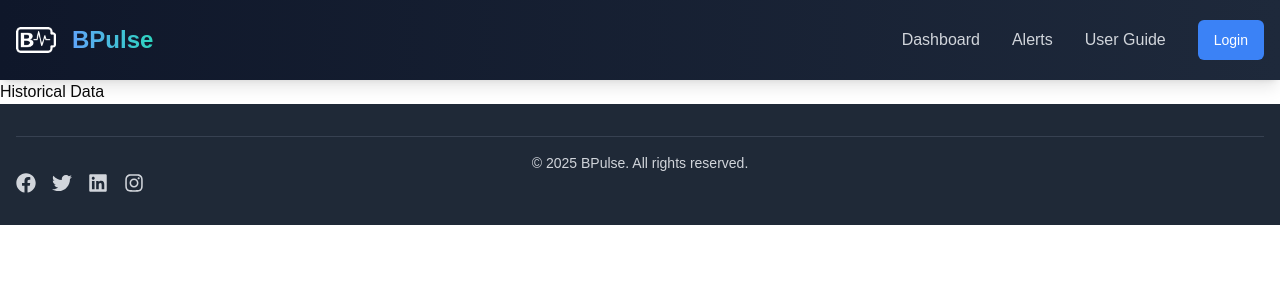
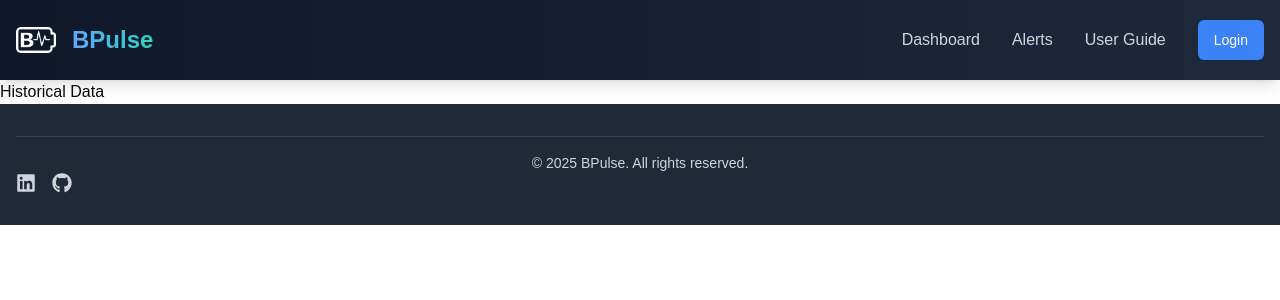
Before and after one commit to sumira/BPulse, a Next.js app: page /historical-data in a window 1280 px wide. Shown: the top 300 px of the page. Built offline with nearby package versions, Linux system fonts and the light colour scheme.

Commit message:
Update footer component to remove unused icons and add LinkedIn and GitHub links

```diff
--- a/src/app/Components/footer.tsx
+++ b/src/app/Components/footer.tsx
@@ -1,13 +1,10 @@
 import React from "react";
-import Link from "next/link";
-import { FaFacebook, FaTwitter, FaLinkedin, FaInstagram } from "react-icons/fa";
-import { MdMail, MdPhone } from "react-icons/md";
+import { FaLinkedin, FaGithub } from "react-icons/fa";
 
 const Footer = () => {
   return (
     <footer className="bg-gray-800 text-white py-8">
       <div className="container mx-auto px-4">
-        {/* Copyright */}
         <div className="display-flex">
           <div className="border-t border-gray-700 pt-4 text-center">
             <p className="text-gray-300 text-sm">
@@ -15,10 +12,22 @@ const Footer = () => {
             </p>
           </div>
           <div className="flex space-x-4 justify-center md:justify-start">
-            <FaFacebook className="w-5 h-5 text-gray-300 hover:text-white cursor-pointer" />
-            <FaTwitter className="w-5 h-5 text-gray-300 hover:text-white cursor-pointer" />
-            <FaLinkedin className="w-5 h-5 text-gray-300 hover:text-white cursor-pointer" />
-            <FaInstagram className="w-5 h-5 text-gray-300 hover:text-white cursor-pointer" />
+            <a
+              href="https://www.linkedin.com/in/sumira-pathirana/"
+              target="_blank"
+              rel="noopener noreferrer"
+              className="hover:scale-110 transition-transform"
+            >
+              <FaLinkedin className="w-5 h-5 text-gray-300 hover:text-white cursor-pointer" />
+            </a>
+            <a
+              href="https://github.com/sumira/BPulse"
+              target="_blank"
+              rel="noopener noreferrer"
+              className="hover:scale-110 transition-transform"
+            >
+              <FaGithub className="w-5 h-5 text-gray-300 hover:text-white cursor-pointer" />
+            </a>
           </div>
         </div>
       </div>
```
